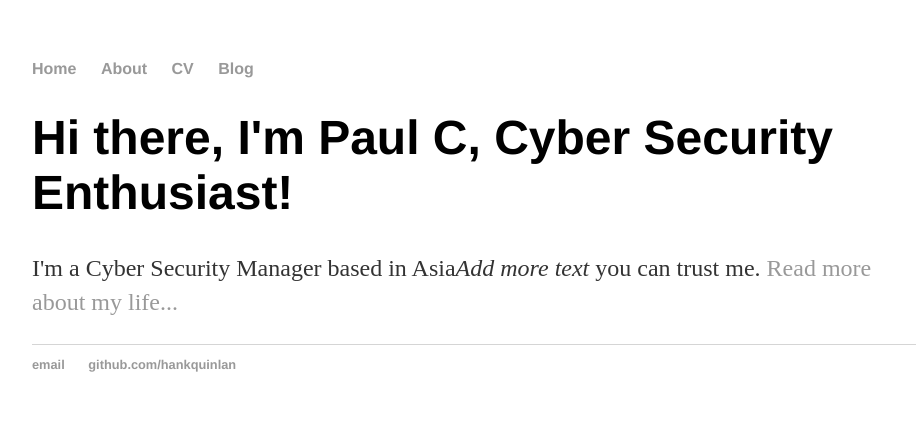
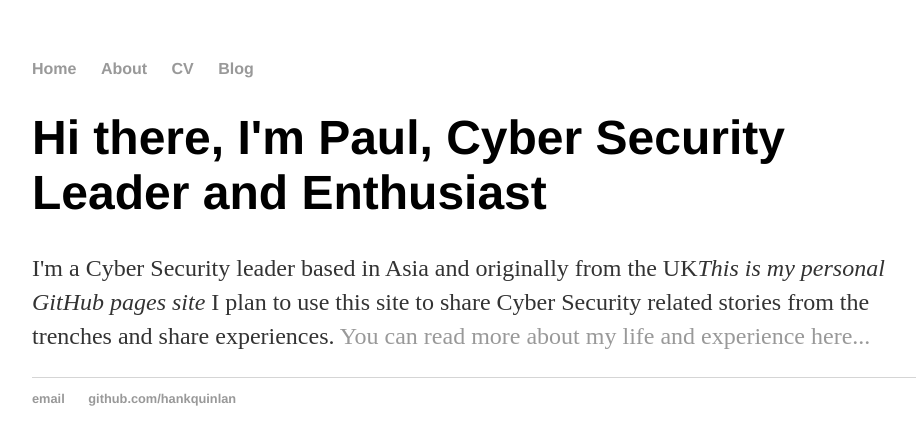
Before and after one commit to PaulInfoSec/PaulInfoSec.github.io, a Jekyll site: the page built from index.html, in a window 1280 px wide. Shown: the top 445 px of the page, without its empty margins (160-1076 px from the left). Built offline with Jekyll 4.4.1, drawn with Linux system fonts in a browser that asks for light colours.

Commit message:
Update index.html

```diff
--- a/index.html
+++ b/index.html
@@ -3,6 +3,6 @@ layout: default
 title: Paul C, Cyber Security Leader
 ---
 <div class="blurb">
-	<h1>Hi there, I'm Paul C, Cyber Security Enthusiast!</h1>
-	<p>I'm a Cyber Security Manager based in Asia<em>Add more text</em> you can trust me. <a href="/about">Read more about my life...</a></p>
+	<h1>Hi there, I'm Paul, Cyber Security Leader and Enthusiast</h1>
+	<p>I'm a Cyber Security leader based in Asia and originally from the UK<em>This is my personal GitHub pages site</em> I plan to use this site to share Cyber Security related stories from the trenches and share experiences. <a href="/about">You can read more about my life and experience here...</a></p>
 </div><!-- /.blurb -->
```
